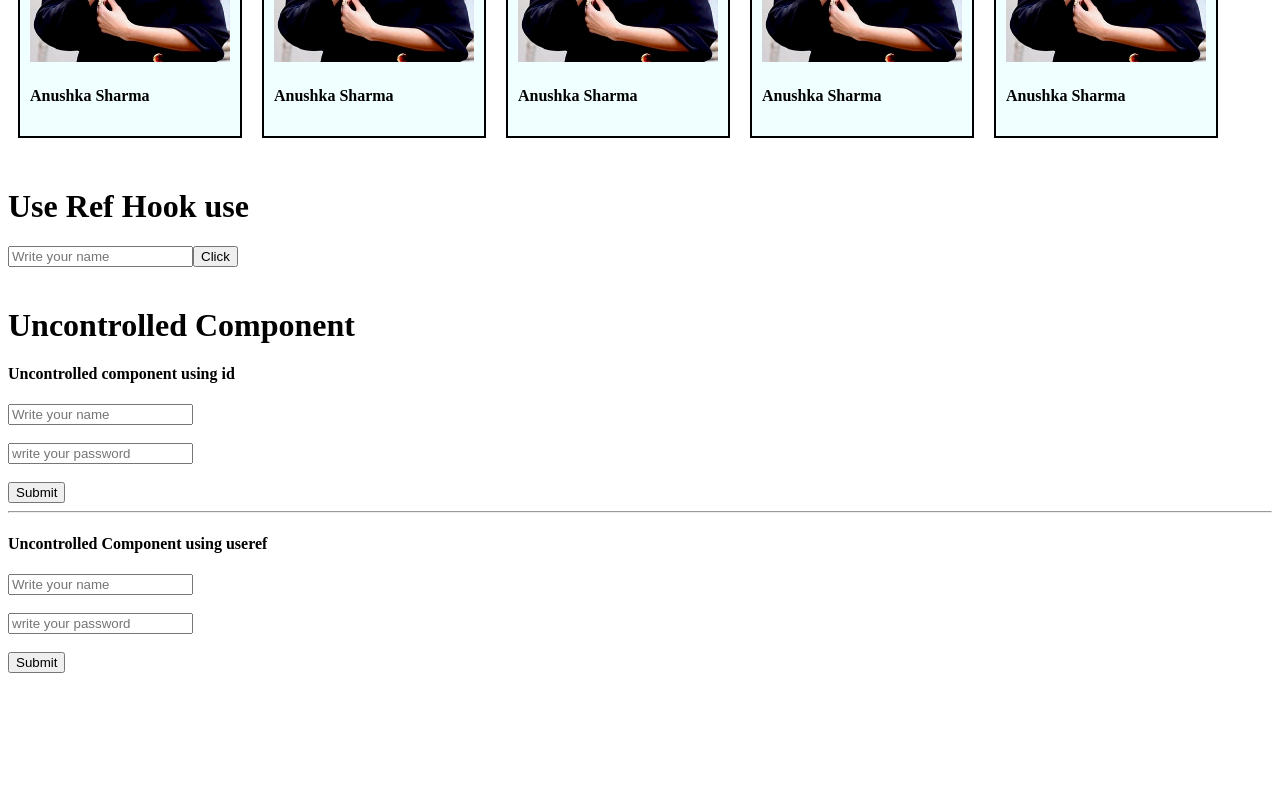
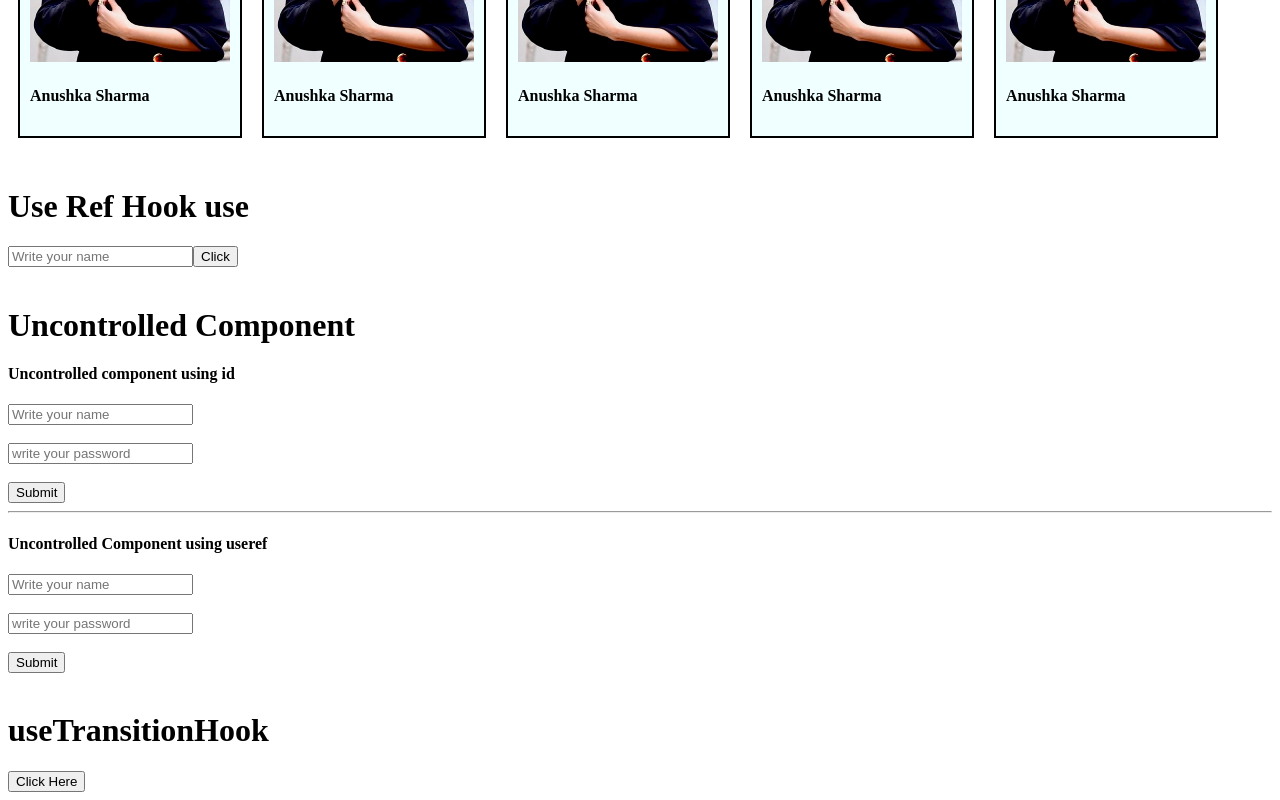
Before and after one commit to sudhanshu-singh22/React, a React (Vite) app: page / in a window 1280 px wide. Shown: the part 7238-8038 px from the top of the page. Before the commit the page ends 7919 px from the top, so only its background shows below. Built offline with nearby package versions, Linux system fonts and the light colour scheme.

Commit message:
useTransition Hook

```diff
--- a/src/App.jsx
+++ b/src/App.jsx
@@ -21,6 +21,7 @@ import Dynamic from './DynamicInliecss'
 import External from './Externalcss'
 import Refer from './useRefhook'
 import Uncontrol from './uncontrolledcomponent'
+import Trans from './useTransition'
 function App() {
  return(
  <div>
@@ -87,6 +88,9 @@ function App() {
   <br />
   <h1>Uncontrolled Component</h1>
   <Uncontrol/>
+  <br />
+  <h1>useTransitionHook</h1>
+  <Trans/>
 </div>)
 }
 
--- /dev/null
+++ b/src/useTransition.jsx
@@ -0,0 +1,16 @@
+import { useTransition } from "react";
+
+function Trans(){
+    const [pending,startTransition]=useTransition();
+     const handle = () => {
+    startTransition(async() => {
+      await new Promise(res=>setTimeout(res,5000))
+    });
+  };
+    return(
+    <div>
+        <button disabled={pending} onClick={handle}>Click Here</button>
+    </div>
+)
+}
+export default Trans;
```
